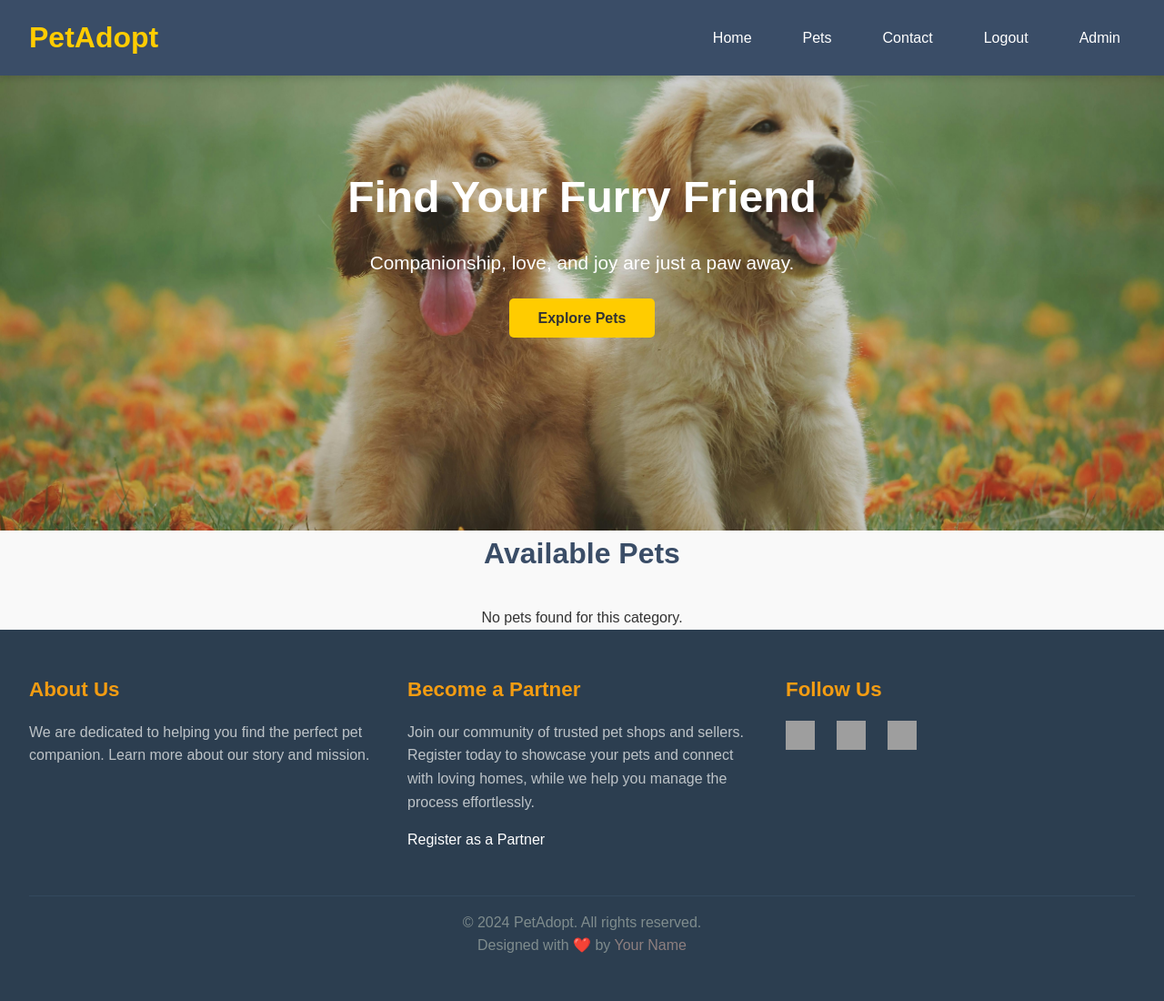
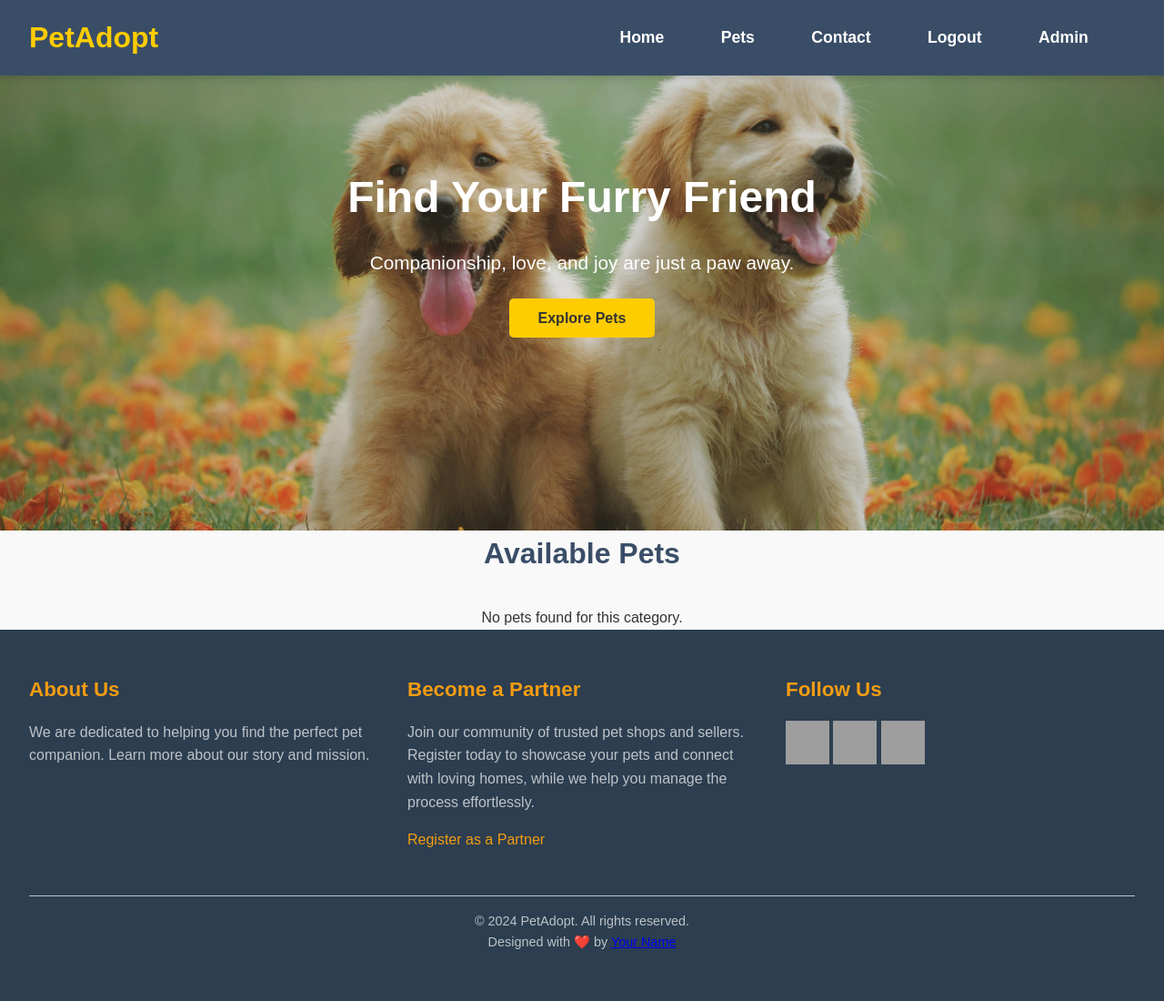
Before and after one commit to SarfarazTamboli/PetAdoption, a Node server app: page /dashboard in a window 1280 px wide. Shown: the whole page at 91% size. After the commit the page ends 1043 px from the top, so only its background shows below. Run offline with Node 20, Linux system fonts and the light colour scheme; the visitor is signed in with stand-in values (Sample User, id 1); data that the repository does not hold is empty; some libraries are stand-ins or nearby versions; grey boxes are pictures that could not be loaded.

Commit message:
change in css code

```diff
--- a/static/style.css
+++ b/static/style.css
@@ -146,8 +165,40 @@ nav .nav-links li.active .dropdown {
       }
 
       .hamburger.active .bar:nth-child(3) {
-    transform: rotate(45deg) translate(-5px, -6px);
+        transform: rotate(-45deg) translate(5px, -5px);
       }
+    }
+
+    /* Navbar Links */
+    nav .nav-links {
+      display: flex;
+      list-style: none;
+      gap: 1.5rem;
+      margin-right: 2rem;
+    }
+
+    nav .nav-links li {
+      position: relative;
+    }
+
+    nav .nav-links li a {
+      color: white;
+      text-decoration: none;
+      padding: 0.7rem 1.2rem;
+      font-weight: 600;
+      font-size: 1.1rem;
+      border-radius: 5px;
+      transition: background 0.3s ease, color 0.3s ease;
+    }
+
+    nav .nav-links li a:hover {
+      background: #ffcc00;
+      color: #333;
+    }
+
+    nav .nav-links li.active a {
+      background: #ffcc00;
+      color: #333;
     }
 
     /* Header Section */
@@ -315,43 +366,13 @@ footer {
     }
 
     .footer-section ul li a:hover {
-  color: #f39c12;
+      color: #ffffff;
     }
 
-.footer-section .btn {
-  color: white;
-  text-decoration: none;
+    /* Footer Bottom */
+    .footer-bottom {
+      border-top: 1px solid #bdc3c7;
+      padding-top: 1rem;
+      color: #bdc3c7;
+      font-size: 0.9rem;
     }
-
-.social-icons {
-  display: flex;
-  gap: 1.5rem;
-  margin-top: 1rem;
-}
-
-.social-icons a img {
-  width: 32px;
-  height: 32px;
-  transition: transform 0.3s ease;
-}
-
-.social-icons a img:hover {
-  transform: scale(1.1);
-}
-
-.footer-bottom {
-  border-top: 1px solid #34495e;
-  padding-top: 1rem;
-  margin-top: 2rem;
-  font-size: 1rem;
-  color: #7f8c8d;
-}
-
-.footer-bottom a {
-  color: #8d7f7f;
-  text-decoration: none;
-}
-
-.footer-bottom a:hover {
-  color: #f39c12;
-}
```
Also changed, not shown: other parts of static/style.css (+54 -35 lines). Lines whose indentation alone changed are shown as unchanged.
